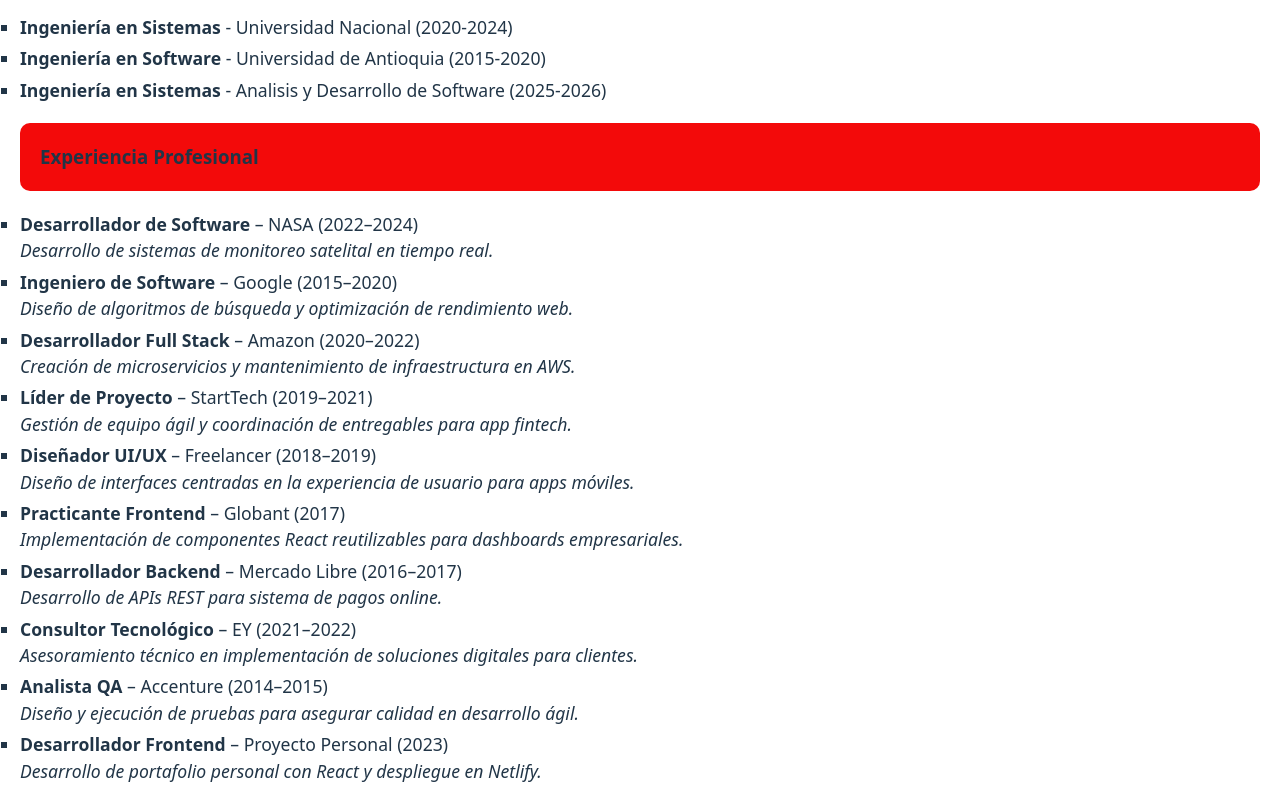
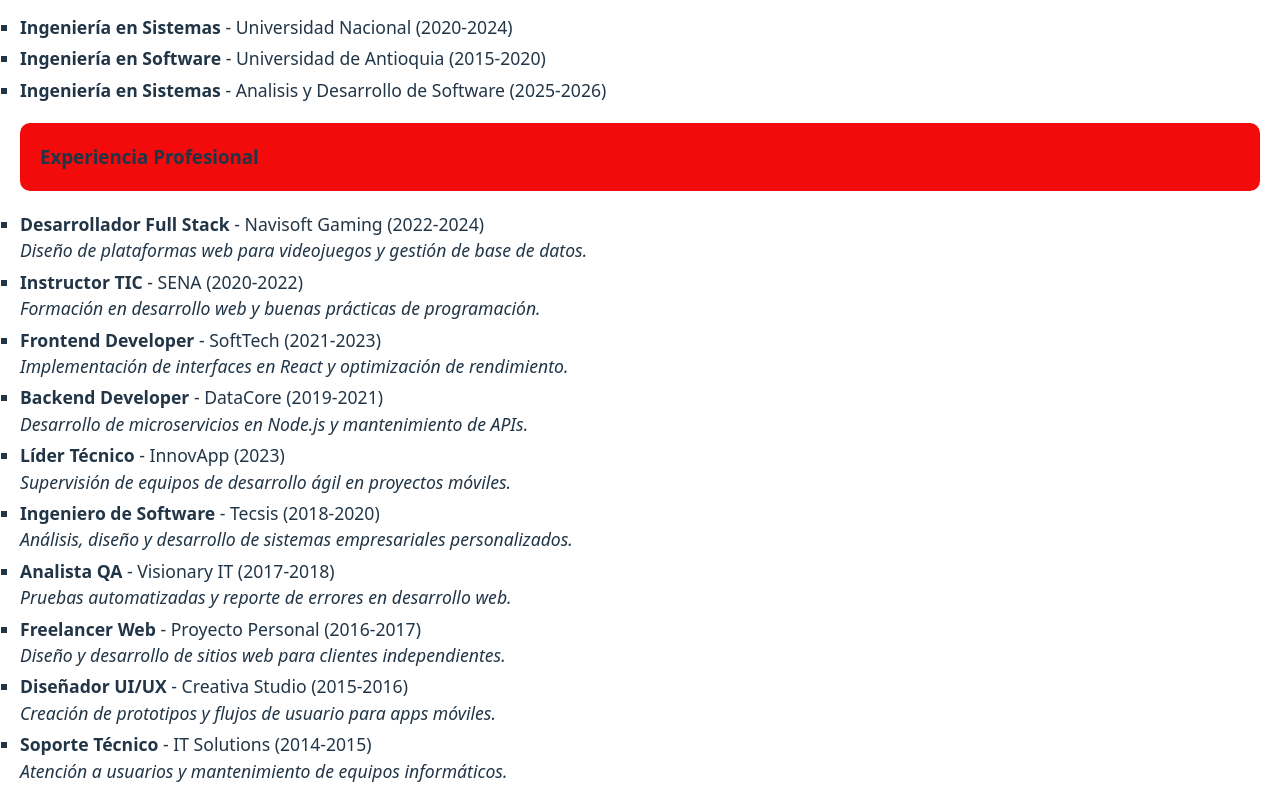
Before and after one commit to miguelucho425526/cv.2-Miguel-Aguirre, a React (Vite) app in the folder CV-PROJECT/: page / in a window 1280 px wide. Shown: the part 870-1670 px from the top of the page. Built offline with nearby package versions, Linux system fonts and the light colour scheme.

Commit message:
feat: componente Experiencia dinámico con 10 cargos definidos

```diff
--- a/CV-PROJECT/src/components/experiencia.jsx
+++ b/CV-PROJECT/src/components/experiencia.jsx
@@ -1,74 +1,93 @@
 export default function Experiencia() {
-  const experiencias = [
+  const experiencia = [
     {
-      cargo: "Desarrollador de Software",
-      empresa: "NASA",
-      año: "2022–2024",
-      descripcion: "Desarrollo de sistemas de monitoreo satelital en tiempo real."
+      id: 1,
+      puesto: "Desarrollador Full Stack",
+      empresa: "Navisoft Gaming",
+      periodo: "2022-2024",
+      descripcion: "Diseño de plataformas web para videojuegos y gestión de base de datos."
     },
     {
-      cargo: "Ingeniero de Software",
-      empresa: "Google",
-      año: "2015–2020",
-      descripcion: "Diseño de algoritmos de búsqueda y optimización de rendimiento web."
+      id: 2,
+      puesto: "Instructor TIC",
+      empresa: "SENA",
+      periodo: "2020-2022",
+      descripcion: "Formación en desarrollo web y buenas prácticas de programación."
     },
     {
-      cargo: "Desarrollador Full Stack",
-      empresa: "Amazon",
-      año: "2020–2022",
-      descripcion: "Creación de microservicios y mantenimiento de infraestructura en AWS."
+      id: 3,
+      puesto: "Frontend Developer",
+      empresa: "SoftTech",
+      periodo: "2021-2023",
+      descripcion: "Implementación de interfaces en React y optimización de rendimiento."
     },
     {
-      cargo: "Líder de Proyecto",
-      empresa: "StartTech",
-      año: "2019–2021",
-      descripcion: "Gestión de equipo ágil y coordinación de entregables para app fintech."
+      id: 4,
+      puesto: "Backend Developer",
+      empresa: "DataCore",
+      periodo: "2019-2021",
+      descripcion: "Desarrollo de microservicios en Node.js y mantenimiento de APIs."
     },
     {
-      cargo: "Diseñador UI/UX",
-      empresa: "Freelancer",
-      año: "2018–2019",
-      descripcion: "Diseño de interfaces centradas en la experiencia de usuario para apps móviles."
+      id: 5,
+      puesto: "Líder Técnico",
+      empresa: "InnovApp",
+      periodo: "2023",
+      descripcion: "Supervisión de equipos de desarrollo ágil en proyectos móviles."
     },
     {
-      cargo: "Practicante Frontend",
-      empresa: "Globant",
-      año: "2017",
-      descripcion: "Implementación de componentes React reutilizables para dashboards empresariales."
+      id: 6,
+      puesto: "Ingeniero de Software",
+      empresa: "Tecsis",
+      periodo: "2018-2020",
+      descripcion: "Análisis, diseño y desarrollo de sistemas empresariales personalizados."
     },
     {
-      cargo: "Desarrollador Backend",
-      empresa: "Mercado Libre",
-      año: "2016–2017",
-      descripcion: "Desarrollo de APIs REST para sistema de pagos online."
+      id: 7,
+      puesto: "Analista QA",
+      empresa: "Visionary IT",
+      periodo: "2017-2018",
+      descripcion: "Pruebas automatizadas y reporte de errores en desarrollo web."
     },
     {
-      cargo: "Consultor Tecnológico",
-      empresa: "EY",
-      año: "2021–2022",
-      descripcion: "Asesoramiento técnico en implementación de soluciones digitales para clientes."
+      id: 8,
+      puesto: "Freelancer Web",
+      empresa: "Proyecto Personal",
+      periodo: "2016-2017",
+      descripcion: "Diseño y desarrollo de sitios web para clientes independientes."
     },
     {
-      cargo: "Analista QA",
-      empresa: "Accenture",
-      año: "2014–2015",
-      descripcion: "Diseño y ejecución de pruebas para asegurar calidad en desarrollo ágil."
+      id: 9,
+      puesto: "Diseñador UI/UX",
+      empresa: "Creativa Studio",
+      periodo: "2015-2016",
+      descripcion: "Creación de prototipos y flujos de usuario para apps móviles."
     },
     {
-      cargo: "Desarrollador Frontend",
-      empresa: "Proyecto Personal",
-      año: "2023",
-      descripcion: "Desarrollo de portafolio personal con React y despliegue en Netlify."
+      id: 10,
+      puesto: "Soporte Técnico",
+      empresa: "IT Solutions",
+      periodo: "2014-2015",
+      descripcion: "Atención a usuarios y mantenimiento de equipos informáticos."
     }
   ];
+
+  if (experiencia.length === 0) {
+    return (
+      <section>
+        <h3>Experiencia Profesional</h3>
+        <p>No se ha registrado experiencia profesional.</p>
+      </section>
+    );
+  }
 
   return (
     <section>
       <h3>Experiencia Profesional</h3>
       <ul>
-        {experiencias.map((exp, index) => (
-          <li key={index}>
-            <strong>{exp.cargo}</strong> – {exp.empresa} ({exp.año})<br />
+        {experiencia.map((exp) => (
+          <li key={exp.id}>
+            <strong>{exp.puesto}</strong> - {exp.empresa} ({exp.periodo})<br />
             <em>{exp.descripcion}</em>
           </li>
         ))}
```
